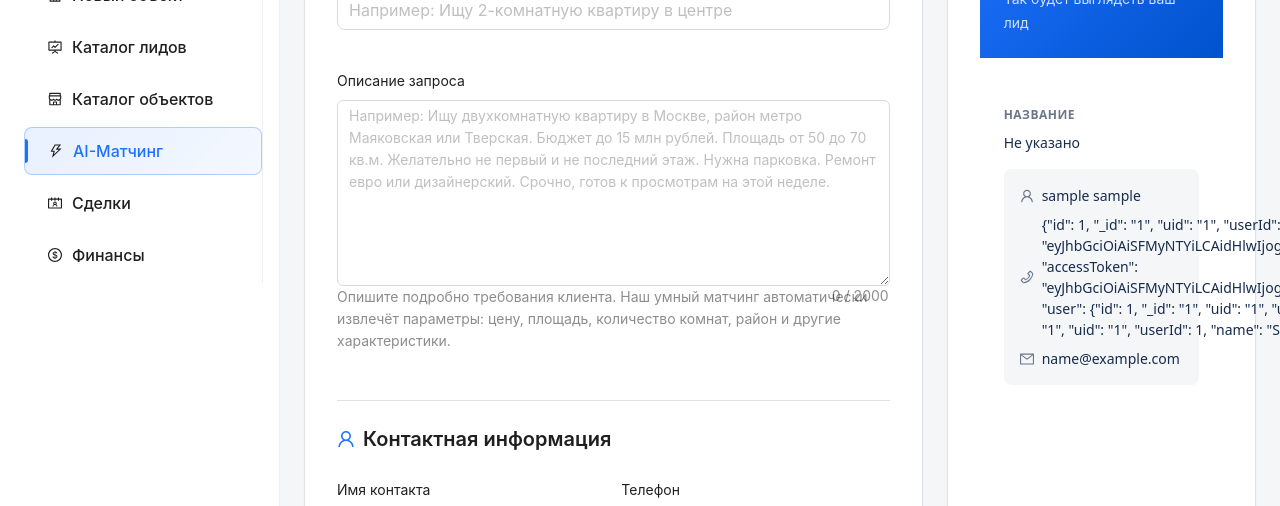
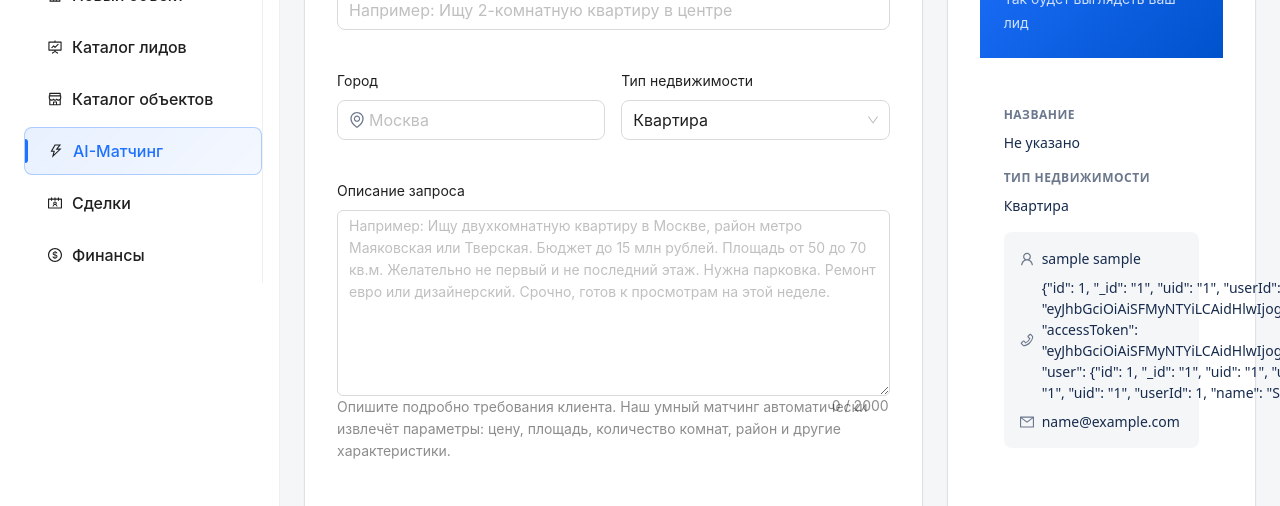
Before and after one commit to Calcifer-02/lead_exchange_fr, a React (Vite) app in the folder packages/frontend/: page /leads/new in a window 1280 px wide. Shown: the part 294-800 px from the top of the page. Built offline with nearby package versions, Linux system fonts and the light colour scheme; no server answers; sample sign-in values are in the browser's storage.

Commit message:
feat: обновлены типы leads и properties согласно бэкенду, добавлены city и propertyType

```diff
--- a/packages/frontend/src/api/leads/index.ts
+++ b/packages/frontend/src/api/leads/index.ts
@@ -21,6 +21,12 @@ const buildFilterParams = (filter?: ListLeadsFilter): Record<string, string> =>
   }
   if (filter?.createdUserId) {
     params['filter.createdUserId'] = filter.createdUserId;
+  }
+  if (filter?.city) {
+    params['filter.city'] = filter.city;
+  }
+  if (filter?.propertyType) {
+    params['filter.propertyType'] = filter.propertyType;
   }
 
   return params;
--- a/packages/frontend/src/api/properties.ts
+++ b/packages/frontend/src/api/properties.ts
@@ -26,6 +26,7 @@ const getProperties = async (filter?: PropertyListFilter): Promise<Property[]> =
       if (filter.maxRooms !== undefined) params['filter.maxRooms'] = filter.maxRooms;
       if (filter.minPrice) params['filter.minPrice'] = filter.minPrice;
       if (filter.maxPrice) params['filter.maxPrice'] = filter.maxPrice;
+      if (filter.city) params['filter.city'] = filter.city;
     }
 
     const response = await apiClient.get<PropertyListResponse>('/v1/properties', { params });
--- a/packages/frontend/src/pages/Auth/index.tsx
+++ b/packages/frontend/src/pages/Auth/index.tsx
@@ -87,24 +87,18 @@ const AuthPage: React.FC = () => {
 
     setLoading(true);
     try {
-      const registerData: Record<string, string> = {
+      const registerData: RegisterRequest = {
         email: values.email,
         password: values.password,
         firstName: values.firstName,
         lastName: values.lastName,
+        phone: values.phone ? values.phone.replace(/[^\d+]/g, '') : '', // Оставляем только цифры и +
+        agencyName: values.agencyName || '',
       };
-
-      // Добавляем опциональные поля только если они заполнены
-      if (values.phone) {
-        registerData.phone = values.phone.replace(/[^\d+]/g, ''); // Оставляем только цифры и +
-      }
-      if (values.agencyName) {
-        registerData.agencyName = values.agencyName;
-      }
 
       console.log('Отправляем данные регистрации:', registerData);
 
-      await authAPI.register(registerData as unknown as RegisterRequest);
+      await authAPI.register(registerData);
       message.success('Регистрация успешна! Теперь вы можете войти.');
 
       // Сохраняем данные профиля для будущего использования
--- a/packages/frontend/src/pages/NewLead/index.tsx
+++ b/packages/frontend/src/pages/NewLead/index.tsx
@@ -6,6 +6,7 @@ import {
   MailOutlined,
   SaveOutlined,
   FileTextOutlined,
+  EnvironmentOutlined,
 } from '@ant-design/icons';
 import {
   Button,
@@ -13,10 +14,12 @@ import {
   Input,
   Typography,
   message,
+  Select,
 } from 'antd';
 import { useNavigate } from 'react-router-dom';
 import { leadsAPI } from '../../api';
-import type { CreateLeadRequest } from '../../types';
+import type { CreateLeadRequest, PropertyType } from '../../types';
+import { PROPERTY_TYPE_LABELS } from '../../types';
 import styles from './styles.module.css';
 
 const { Title, Text } = Typography;
@@ -28,6 +31,8 @@ interface FormValues {
   contactName: string;
   contactPhone: string;
   contactEmail: string;
+  city: string;
+  propertyType: PropertyType;
 }
 
 const INITIAL_VALUES: FormValues = {
@@ -36,7 +41,16 @@ const INITIAL_VALUES: FormValues = {
   contactName: '',
   contactPhone: '',
   contactEmail: '',
+  city: '',
+  propertyType: 'PROPERTY_TYPE_APARTMENT',
 };
+
+const PROPERTY_TYPE_OPTIONS = [
+  { value: 'PROPERTY_TYPE_APARTMENT', label: PROPERTY_TYPE_LABELS.PROPERTY_TYPE_APARTMENT },
+  { value: 'PROPERTY_TYPE_HOUSE', label: PROPERTY_TYPE_LABELS.PROPERTY_TYPE_HOUSE },
+  { value: 'PROPERTY_TYPE_COMMERCIAL', label: PROPERTY_TYPE_LABELS.PROPERTY_TYPE_COMMERCIAL },
+  { value: 'PROPERTY_TYPE_LAND', label: PROPERTY_TYPE_LABELS.PROPERTY_TYPE_LAND },
+];
 
 const NewLeadPage = () => {
   const navigate = useNavigate();
@@ -86,6 +100,8 @@ const NewLeadPage = () => {
         contactName: formValues.contactName,
         contactPhone: formValues.contactPhone,
         contactEmail: formValues.contactEmail,
+        city: formValues.city || undefined,
+        propertyType: formValues.propertyType || undefined,
       };
 
       await leadsAPI.createLead(leadData);
@@ -153,6 +169,32 @@ const NewLeadPage = () => {
                   size="large"
                 />
               </Form.Item>
+
+              <div className={styles.fieldRow}>
+                <Form.Item
+                  name="city"
+                  label="Город"
+                  rules={[{ required: true, message: 'Укажите город' }]}
+                >
+                  <Input
+                    prefix={<EnvironmentOutlined style={{ color: '#6b778c' }} />}
+                    placeholder="Москва"
+                    size="large"
+                  />
+                </Form.Item>
+
+                <Form.Item
+                  name="propertyType"
+                  label="Тип недвижимости"
+                  rules={[{ required: true, message: 'Выберите тип' }]}
+                >
+                  <Select
+                    placeholder="Выберите тип"
+                    options={PROPERTY_TYPE_OPTIONS}
+                    size="large"
+                  />
+                </Form.Item>
+              </div>
 
               <Form.Item
                 name="description"
@@ -265,6 +307,28 @@ const NewLeadPage = () => {
               </span>
             </div>
 
+            {/* Город и тип недвижимости */}
+            {(currentValues.city || currentValues.propertyType) && (
+              <div className={styles.previewSection}>
+                {currentValues.city && (
+                  <>
+                    <span className={styles.previewLabel}>Город</span>
+                    <span className={styles.previewValue}>
+                      {currentValues.city}
+                    </span>
+                  </>
+                )}
+                {currentValues.propertyType && (
+                  <>
+                    <span className={styles.previewLabel}>Тип недвижимости</span>
+                    <span className={styles.previewValue}>
+                      {PROPERTY_TYPE_LABELS[currentValues.propertyType]}
+                    </span>
+                  </>
+                )}
+              </div>
+            )}
+
             {/* Описание */}
             {currentValues.description && (
               <div className={styles.previewSection}>
--- a/packages/frontend/src/pages/NewObject/index.tsx
+++ b/packages/frontend/src/pages/NewObject/index.tsx
@@ -13,7 +13,8 @@ import type { UploadFile, UploadProps } from 'antd';
 import type { RcFile } from 'antd/es/upload';
 import { useNavigate } from 'react-router-dom';
 import { leadsAPI } from '../../api';
-import type { CreateLeadRequest } from '../../types';
+import type { CreateLeadRequest, PropertyType } from '../../types';
+import { PROPERTY_TYPE_LABELS } from '../../types';
 import ImageGallery from '../../components/ImageGallery';
 import styles from './styles.module.css';
 
@@ -29,7 +30,7 @@ interface FormValues {
   floor: number | undefined;
   floorsTotal: number | undefined;
   rooms: number | undefined;
-  propertyType: string;
+  propertyType: PropertyType;
   dealType: DealType;
   description: string;
   buildingType: BuildingType;
@@ -44,11 +45,18 @@ const INITIAL_VALUES: FormValues = {
   floor: undefined,
   floorsTotal: undefined,
   rooms: undefined,
-  propertyType: '',
+  propertyType: 'PROPERTY_TYPE_APARTMENT',
   dealType: 'sale',
   description: '',
   buildingType: 'new',
 };
+
+const PROPERTY_TYPE_OPTIONS = [
+  { value: 'PROPERTY_TYPE_APARTMENT', label: PROPERTY_TYPE_LABELS.PROPERTY_TYPE_APARTMENT },
+  { value: 'PROPERTY_TYPE_HOUSE', label: PROPERTY_TYPE_LABELS.PROPERTY_TYPE_HOUSE },
+  { value: 'PROPERTY_TYPE_COMMERCIAL', label: PROPERTY_TYPE_LABELS.PROPERTY_TYPE_COMMERCIAL },
+  { value: 'PROPERTY_TYPE_LAND', label: PROPERTY_TYPE_LABELS.PROPERTY_TYPE_LAND },
+];
 
 const formatPrice = (value?: number) =>
   typeof value === 'number' ? new Intl.NumberFormat('ru-RU', { minimumFractionDigits: 0 }).format(value) : '—';
@@ -293,12 +301,7 @@ const NewObjectPage = () => {
                 <Form.Item label="Тип объекта" name="propertyType" rules={[{ required: true, message: 'Выберите тип объекта' }]}>
                   <Select
                     size="large"
-                    options={[
-                      { value: 'flat', label: 'Квартира' },
-                      { value: 'house', label: 'Дом' },
-                      { value: 'apartment', label: 'Апартаменты' },
-                      { value: 'commercial', label: 'Коммерческая недвижимость' },
-                    ]}
+                    options={PROPERTY_TYPE_OPTIONS}
                     placeholder="Выберите тип"
                   />
                 </Form.Item>
--- a/packages/frontend/src/pages/NewProperty/index.tsx
+++ b/packages/frontend/src/pages/NewProperty/index.tsx
@@ -32,6 +32,7 @@ interface FormValues {
   title: string;
   description: string;
   address: string;
+  city: string;
   price: number | undefined;
   area: number | undefined;
   rooms: number | undefined;
@@ -42,6 +43,7 @@ const INITIAL_VALUES: FormValues = {
   title: '',
   description: '',
   address: '',
+  city: '',
   price: undefined,
   area: undefined,
   rooms: undefined,
@@ -81,6 +83,7 @@ const NewPropertyPage = () => {
         area: formValues.area || 0,
         rooms: formValues.rooms || 0,
         propertyType: formValues.propertyType,
+        city: formValues.city || undefined,
       };
 
       await propertiesAPI.createProperty(propertyData);
@@ -190,6 +193,18 @@ const NewPropertyPage = () => {
                 Местоположение
               </Title>
 
+              <div className={styles.fieldRow}>
+                <Form.Item
+                  name="city"
+                  label="Город"
+                  rules={[{ required: true, message: 'Укажите город' }]}
+                >
+                  <Input
+                    placeholder="Москва"
+                    size="large"
+                  />
+                </Form.Item>
+
                 <Form.Item
                   name="address"
                   label="Адрес"
@@ -199,10 +214,11 @@ const NewPropertyPage = () => {
                   ]}
                 >
                   <Input
-                  placeholder="Город, улица, дом"
+                    placeholder="Улица, дом"
                     size="large"
                   />
                 </Form.Item>
+              </div>
             </div>
 
             <Divider />
@@ -328,9 +344,9 @@ const NewPropertyPage = () => {
                   )}
                 </div>
 
-                {currentValues.address && (
+                {(currentValues.city || currentValues.address) && (
                   <div className={styles.previewAddress}>
-                    <EnvironmentOutlined /> {currentValues.address}
+                    <EnvironmentOutlined /> {[currentValues.city, currentValues.address].filter(Boolean).join(', ')}
                   </div>
                 )}
 
```
Also changed, not shown: packages/frontend/src/types/leads.ts (+21 -2 lines), packages/frontend/src/types/properties.ts (+14 -0 lines). Lines whose indentation alone changed are shown as unchanged.
